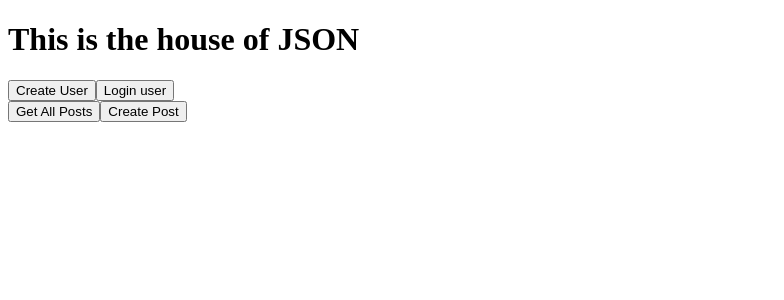
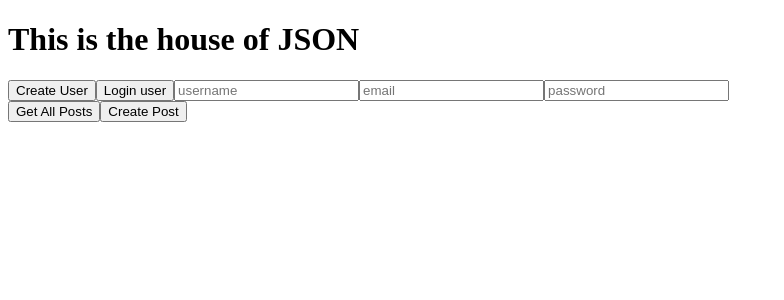
Before and after one commit to BenGardiner123/angualar_http, an Angular app in the folder httpEG/: page / in a window 1280 px wide. Shown: the top 300 px of the page, without its empty margins (0-784 px from the left). Built offline with nearby package versions, Linux system fonts and the light colour scheme.

Commit message:
adding some small changes

```diff
--- a/httpEG/src/app/app.component.html
+++ b/httpEG/src/app/app.component.html
@@ -1,9 +1,9 @@
 <h1>This is the house of JSON</h1>
 <button (click)="createUser()">Create User</button>
 <button (click)="loginUser()">Login user</button>
-<!-- <input type="text" placeholder="username" #username>
+<input type="text" placeholder="username" #username>
 <input type="text" placeholder="email" #email>
-<input type="text" placeholder="password" #password> -->
+<input type="text" placeholder="password" #password>
 
 
 
--- a/httpEG/src/app/app.component.ts
+++ b/httpEG/src/app/app.component.ts
@@ -50,5 +50,4 @@ export class AppComponent {
   }
 
 
-
 }
--- a/httpEG/src/app/user.service.ts
+++ b/httpEG/src/app/user.service.ts
@@ -1,3 +1,4 @@
+import { getTestBed } from '@angular/core/testing';
 
 import { Injectable } from '@angular/core';
 import { HttpClient } from '@angular/common/http';
@@ -38,4 +39,6 @@ export class UserService {
     );
   }
 
+
+
 }
--- a/httpEG/src/app/user.ts
+++ b/httpEG/src/app/user.ts
@@ -18,3 +18,7 @@ export interface CreateNewUser {
 export interface LoginUser{
     user: User;
 }
+
+export interface getUser{
+    user: User;
+}
```
